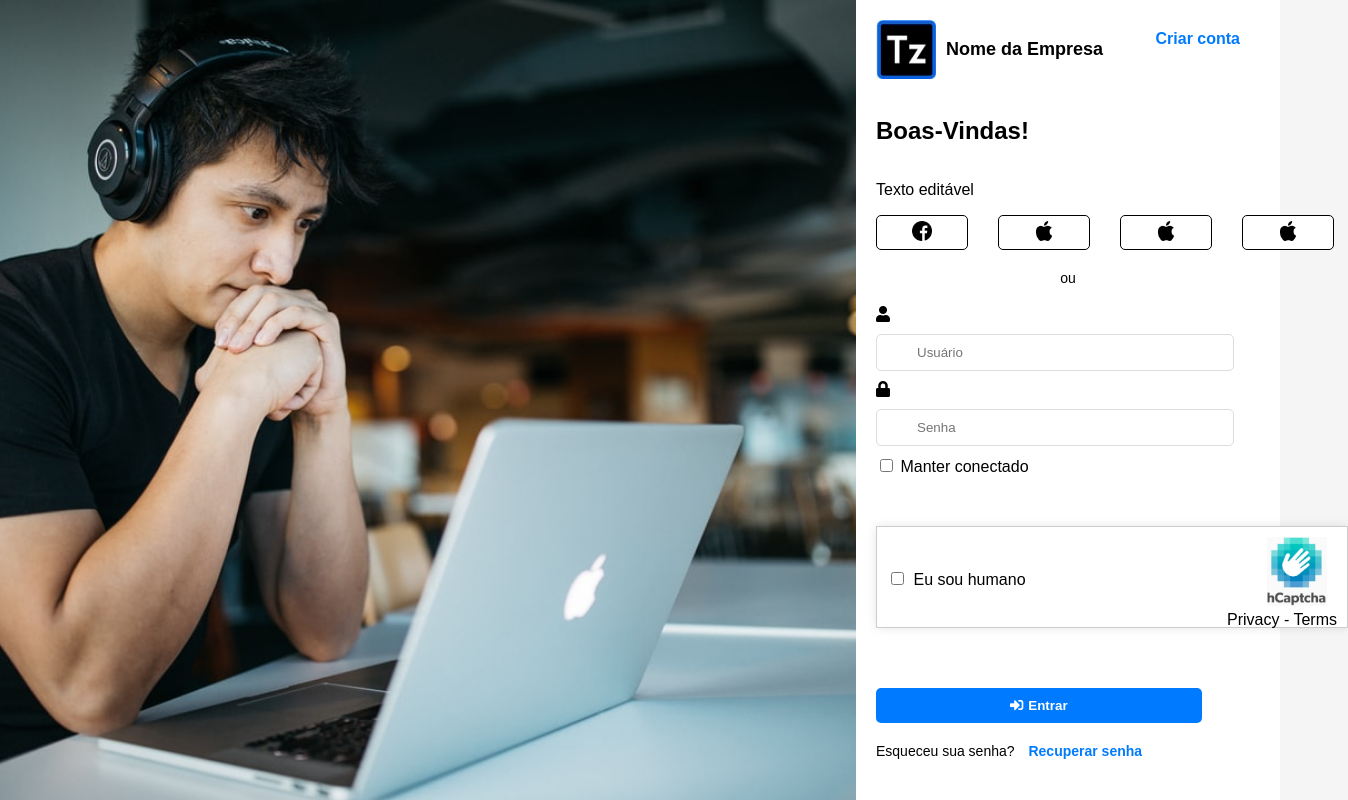
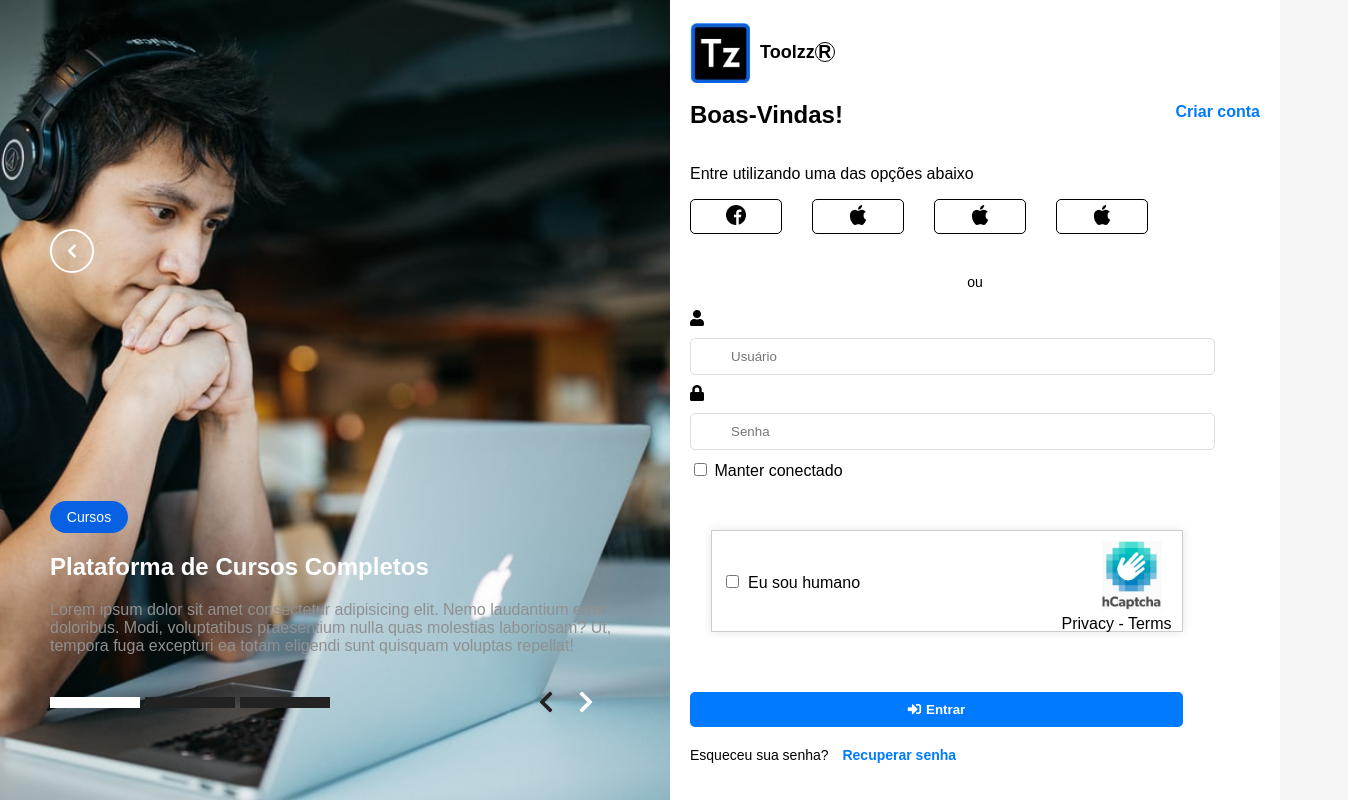
Before and after one commit to Lucas-Justino/Projeto-Toolzz, a plain HTML site: page index.html in a window 1280 px wide. Shown: the whole page, 1348 px wide, since content can reach past the window. Drawn offline with Linux system fonts and the light colour scheme.

Commit message:
Criando Tela Inicial

```diff
--- a/index.html
+++ b/index.html
@@ -1,32 +1,126 @@
 <!DOCTYPE html>
 <html lang="pt">
+
 <head>
     <meta charset="UTF-8">
     <meta name="viewport" content="width=device-width, initial-scale=1.0">
     <title>Seu Site</title>
-    <link rel="stylesheet" href="https://cdnjs.cloudflare.com/ajax/libs/font-awesome/5.15.4/css/all.min.css"> <!-- Link para o Font Awesome -->
+    <link rel="stylesheet" href="https://cdnjs.cloudflare.com/ajax/libs/font-awesome/5.15.4/css/all.min.css">
+    <!-- Link para o Font Awesome -->
     <style>
         body {
             margin: 0;
             padding: 0;
             font-family: Arial, sans-serif;
             background-color: #f5f5f5;
+            position: relative;
+            /* Para garantir que os elementos absolutos sejam relativos ao corpo */
+        }
+
+        .title-image {
+            color: #fff;
+        }
+
+        .text-image {
+            color: #909090;
+            margin: 0px 0px 0px 0px;
         }
 
         .container {
             display: flex;
             height: 100vh;
+            position: relative;
+            /* Para garantir que os elementos absolutos dentro dela sejam relativos à própria .container */
         }
 
         .image-section {
-            width: 70%;
+            width: 50%;
+            height: auto;
             background-image: url('background.jpg');
             background-size: cover;
             background-position: center;
+            display: flex;
+            flex-direction: column;
+            justify-content: flex-end;
+            padding: 50px;
         }
 
+        .back-button {
+            background-color: transparent;
+            top: 50px;
+            left: 50px;
+            ;
+            color: #fff;
+            border: 2px solid;
+            border-color: #fff;
+            border-radius: 50%;
+            /* Estilo redondo */
+            width: 40px;
+            height: 40px;
+            cursor: pointer;
+            display: flex;
+            justify-content: center;
+            align-items: center;
+            margin: 0px 0px 25% 0px;
+        }
+
+        .course-button {
+            margin: 15% 0px 0px 0px;
+            width: 78px;
+            padding: 8px 12px;
+            border: none;
+            border-radius: 50px;
+            background: #0761E2;
+            color: #fff;
+            font-size: 14px;
+            cursor: pointer;
+            height: 32px;
+        }
+
+        .container-div-footer {
+            display: flex;
+            justify-content: space-between;
+            align-items: center;
+            width: 98%;
+            margin: 5% 0 5% 0;
+        }
+
+        .left-items {
+            display: flex;
+        }
+
+        .right-items {
+            display: flex;
+        }
+
+        .item {
+            padding: 5px 10px;
+            margin-right: 5px;
+            width: 70px;
+            height: 1px;
+            background-color: #222222;
+            border: none;
+        }
+
+        .item-icon {
+            padding: 5px 10px;
+            margin-right: 5px;
+            color: #222222;
+            border: none;
+            font-size: 24px;
+        }
+
+        .white-item {
+            background-color: #fff;
+        }
+
+        .white-icon {
+            color: #fff;
+        }
+
+
         .form-section {
-            width: 30%;
+            width: 50%;
             background-color: #fff;
             padding: 20px;
             display: flex;
@@ -39,9 +133,7 @@
         .logo-container {
             display: flex;
             align-items: center;
-            position: absolute;
-            top: 20px;
-            left: 20px;
+            margin-bottom: 20px;
         }
 
         .logo {
@@ -59,32 +151,31 @@
             background-color: transparent;
             color: #007bff;
             border: none;
-            padding: 10px 20px;
             border-radius: 5px;
             cursor: pointer;
             font-weight: bold;
-            position: absolute;
-            top: 20px;
-            right: 20px;
+            align-self: flex-end;
+            margin-bottom: 20px;
             text-decoration: none;
         }
 
         .welcome-title {
             font-size: 24px;
-            margin: -10px 0 20px 0;
+            margin: -40px 0 20px 0;
             align-self: flex-start;
-            padding-top: 100px;
         }
 
         .social-buttons {
             display: flex;
             gap: 30px;
             justify-content: center;
+            margin-bottom: 20px;
         }
 
         .social-button {
             background-color: #fff;
-            border: 1px solid #000; /* Alterado para manter a borda preta */
+            border: 1px solid #000;
+            /* Alterado para manter a borda preta */
             padding: 5px 15px;
             border-radius: 5px;
             cursor: pointer;
@@ -107,12 +198,15 @@
         }
 
         .form-input-container {
-            position: relative; /* Garante que o ícone seja posicionado em relação a este elemento */
+            position: relative;
+            /* Garante que o ícone seja posicionado em relação a este elemento */
         }
 
         .form-input {
-            width: calc(100% - 40px); /* Subtraindo o espaço do ícone */
-            padding: 10px 10px 10px 40px; /* Adicionando espaço para o ícone */
+            width: calc(100% - 40px);
+            /* Subtraindo o espaço do ícone */
+            padding: 10px 10px 10px 40px;
+            /* Adicionando espaço para o ícone */
             margin: 10px 0;
             border: 1px solid #ddd;
             border-radius: 5px;
@@ -138,8 +232,10 @@
             border-radius: 5px;
             cursor: pointer;
             font-weight: bold;
-            width: calc(100% - 20px); /* Ajustando o tamanho */
-            margin-top: 10px; /* Adicionando espaço acima */
+            width: calc(100% - 20px);
+            /* Ajustando o tamanho */
+            margin-top: 10px;
+            /* Adicionando espaço acima */
         }
 
         .login-btn i {
@@ -151,7 +247,7 @@
             margin-top: 20px;
         }
 
-        .recovery-password{
+        .recovery-password {
             background-color: transparent;
             color: #007bff;
             border: none;
@@ -159,7 +255,6 @@
             border-radius: 5px;
             cursor: pointer;
             font-weight: bold;
-            top: 20px;
             right: 20px;
             text-decoration: none;
         }
@@ -221,19 +316,49 @@
                 width: 100%;
             }
         }
+
+        .circled {
+            display: inline-block;
+            width: 1em;
+            height: 1em;
+            line-height: 1em;
+            text-align: center;
+            border-radius: 50%;
+            border: 1px solid black;
+        }
     </style>
 </head>
+
 <body>
     <div class="container">
-        <div class="image-section"></div>
+        <div class="image-section">
+            <div class="back-button"><i class="fas fa-chevron-left"></i></div>
+            <button class="course-button">Cursos</button>
+            <h2 class="title-image">Plataforma de Cursos Completos</h2>
+            <p class="text-image">Lorem ipsum dolor sit amet consectetur adipisicing elit.
+                Nemo laudantium error doloribus. Modi, voluptatibus praesentium nulla quas molestias laboriosam?
+                Ut, tempora fuga excepturi ea totam eligendi sunt quisquam voluptas repellat!</p>
+            <div class="container-div-footer">
+                <div class="left-items">
+                    <div class="item white-item"></div>
+                    <div class="item"></div>
+                    <div class="item"></div>
+                </div>
+                <div class="right-items">
+                    <div class="item-icon"><i class="fas fa-chevron-left"></i></div>
+                    <div class="item-icon white-icon"><i class="fas fa-chevron-right"></i></div>
+                </div>
+            </div>
+        </div>
         <div class="form-section">
             <div class="logo-container">
                 <img src="logo.jpg" alt="Logo da Empresa" class="logo">
-                <p class="company-name">Nome da Empresa</p>
+                <p class="company-name">Toolzz<span class="circled">R</span></p>
+
             </div>
             <a href="#" class="create-account-link">Criar conta</a>
             <h2 class="welcome-title">Boas-Vindas!</h2>
-            <p>Texto editável</p>
+            <p>Entre utilizando uma das opções abaixo</p>
             <div class="social-buttons">
                 <button class="social-button"><img src="facebook.jpg" alt="Facebook"></button>
                 <button class="social-button"><img src="apple.jpg" alt="Instagram"></button>
@@ -266,9 +391,11 @@
                     </div>
                 </div>
                 <button class="login-btn"><i class="fas fa-sign-in-alt"></i>Entrar</button>
-                <p class="forgot-password">Esqueceu sua senha? <a class="recovery-password" href="">Recuperar senha</a></p>
+                <p class="forgot-password">Esqueceu sua senha? <a class="recovery-password" href="">Recuperar senha</a>
+                </p>
             </form>
         </div>
     </div>
 </body>
+
 </html>
```
